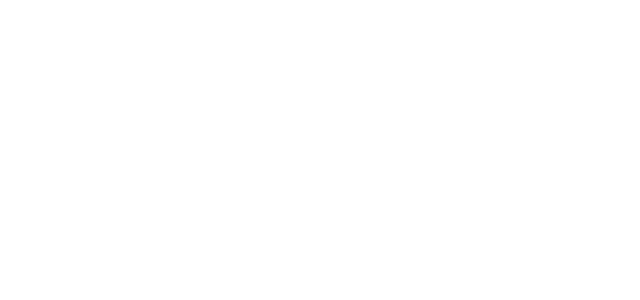
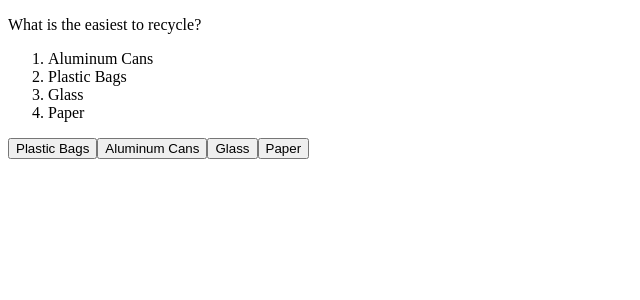
Before and after one commit to alemunden/Trash-Scavengers, a Next.js app: page / in a window 1280 px wide. Shown: the top 300 px of the page, without its empty margins (0-640 px from the left). Built offline with nearby package versions, Linux system fonts and the light colour scheme.

Commit message:
Quiz question 1

```diff
--- a/pages/index.js
+++ b/pages/index.js
@@ -1,11 +1,25 @@
 import Head from "next/head";
 import Image from "next/image";
 import styles from "@/styles/Home.module.css";
+import QuestionOne from "./questions/QuestionOne";
+import QuestionTwo from "./questions/QuestionTwo";
+import QuestionThree from "./questions/QuestionThree";
+import QuestionFour from "./questions/QuestionFour";
 
 export default function Home() {
   return (
       <main>
-
+        <p>What is the easiest to recycle?</p>
+        <ol>
+          <li>Aluminum Cans</li>
+          <li>Plastic Bags</li>
+          <li>Glass</li>
+          <li>Paper</li>
+        </ol>
+        <QuestionOne/>
+        <QuestionTwo/>
+        <QuestionThree/>
+        <QuestionFour/>
       </main>
   );
 }
--- /dev/null
+++ b/pages/questions/AnswerFour.js
@@ -0,0 +1,7 @@
+export default function AnswerFour({questionToAnswer}) {
+    return(
+        <>
+            {questionToAnswer}
+        </>
+    )
+}
--- /dev/null
+++ b/pages/questions/AnswerOne.js
@@ -0,0 +1,7 @@
+export default function AnswerOne({questionToAnswer}) {
+    return(
+        <>
+            {questionToAnswer}
+        </>
+    )
+}
--- /dev/null
+++ b/pages/questions/AnswerThree.js
@@ -0,0 +1,7 @@
+export default function AnswerThree({questionToAnswer}) {
+    return(
+        <>
+            {questionToAnswer}
+        </>
+    )
+}
--- /dev/null
+++ b/pages/questions/AnswerTwo.js
@@ -0,0 +1,7 @@
+export default function AnswerOne({questionToAnswer}) {
+    return(
+        <>
+            {questionToAnswer}
+        </>
+    )
+}
--- /dev/null
+++ b/pages/questions/QuestionFour.js
@@ -0,0 +1,17 @@
+import { useState } from "react";
+import AnswerFour from "./AnswerFour";
+
+export default function QuestionFour() {
+    const [data, setData] = useState();
+
+    const questionToAnswer = () => {
+        setData("Wrong Answer!")
+    }
+
+    return(
+        <>
+            <AnswerFour questionToAnswer={data}/>
+            <button onClick={() => questionToAnswer()}>Paper</button>
+        </>
+    )
+}
--- /dev/null
+++ b/pages/questions/QuestionOne.js
@@ -0,0 +1,17 @@
+import { useState } from "react";
+import AnswerOne from "./AnswerOne";
+
+export default function QuestionOne() {
+    const [data, setData] = useState();
+
+    const questionToAnswer = () => {
+        setData("Correct Answer!")
+    }
+
+    return(
+        <>
+            <AnswerOne questionToAnswer={data}/>
+            <button onClick={() => questionToAnswer()}>Plastic Bags</button>
+        </>
+    )
+}
--- /dev/null
+++ b/pages/questions/QuestionThree.js
@@ -0,0 +1,17 @@
+import { useState } from "react";
+import AnswerThree from "./AnswerThree";
+
+export default function QuestionThree() {
+    const [data, setData] = useState();
+
+    const questionToAnswer = () => {
+        setData("Wrong Answer!")
+    }
+
+    return(
+        <>
+            <AnswerThree questionToAnswer={data}/>
+            <button onClick={() => questionToAnswer()}>Glass</button>
+        </>
+    )
+}
--- /dev/null
+++ b/pages/questions/QuestionTwo.js
@@ -0,0 +1,17 @@
+import { useState } from "react";
+import AnswerTwo from "./AnswerTwo";
+
+export default function QuestionTwo() {
+    const [data, setData] = useState();
+
+    const questionToAnswer = () => {
+        setData("Wrong Answer!")
+    }
+
+    return(
+        <>
+            <AnswerTwo questionToAnswer={data}/>
+            <button onClick={() => questionToAnswer()}>Aluminum Cans</button>
+        </>
+    )
+}
```
